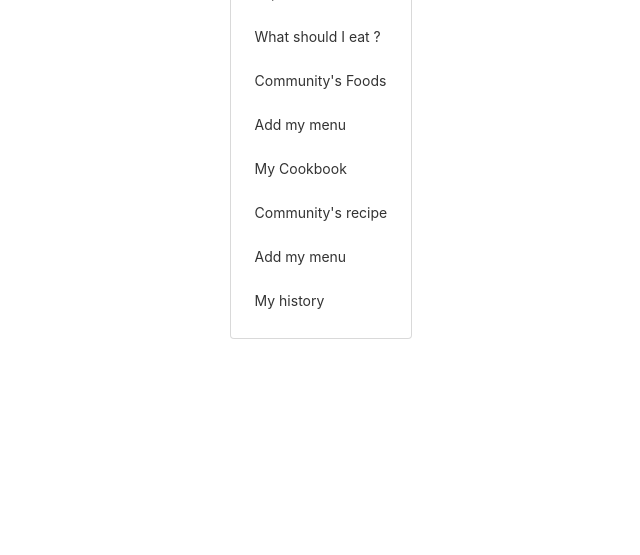
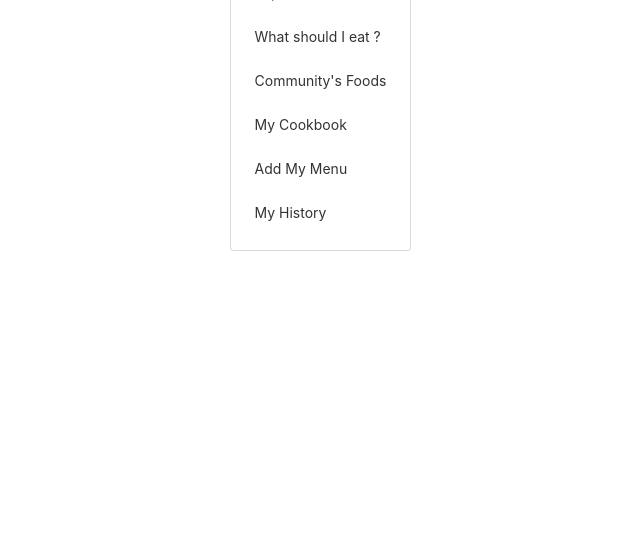
Before and after one commit to jaybjackie/HungryMe, a Django app: page /community/ in a window 1280 px wide, after a click that opens the changed part. Shown: the part 110-665 px from the top of the page, without its empty margins (247-887 px from the left). Run offline with Django 4.2, Linux system fonts and the light colour scheme; data that the repository does not hold is empty; some libraries are stand-ins or nearby versions.

Commit message:
mini-fix navbar

```diff
--- a/foods/templates/foods/navbar.html
+++ b/foods/templates/foods/navbar.html
@@ -135,11 +135,9 @@ button {
                     <a class="dropdown-item" href="#">Top Rated-Dishes</a>
                     <a class="dropdown-item" href="#">What should I eat ?</a>
                     <a class="dropdown-item" href="{% url 'community' %}">Community's Foods</a>
-                    <a class="dropdown-item" href="#">Add my menu</a>
                     <a class="dropdown-item" href="{% url 'cook' %}">My Cookbook</a>
-                    <a class="dropdown-item" href="#">Community's recipe</a>
-                    <a class="dropdown-item" href="{% url 'create' %}">Add my menu</a>
-                    <a class="dropdown-item" href="#">My history</a>
+                    <a class="dropdown-item" href="{% url 'create' %}">Add My Menu</a>
+                    <a class="dropdown-item" href="#">My History</a>
                 </div>
             </li>
             <li>
```
